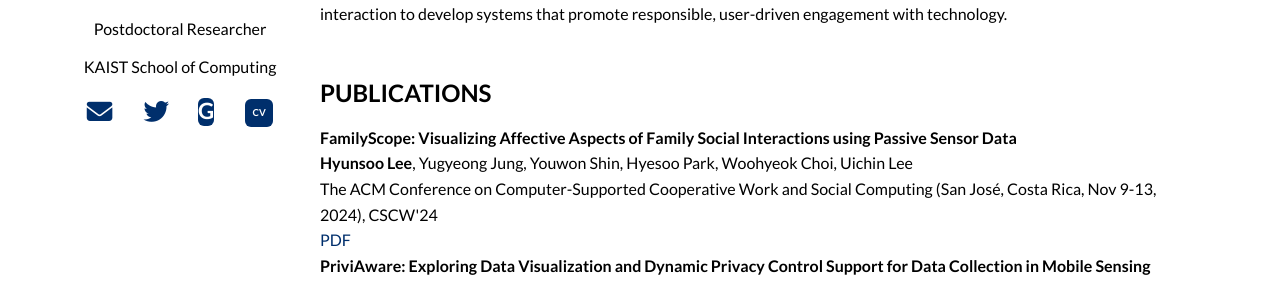
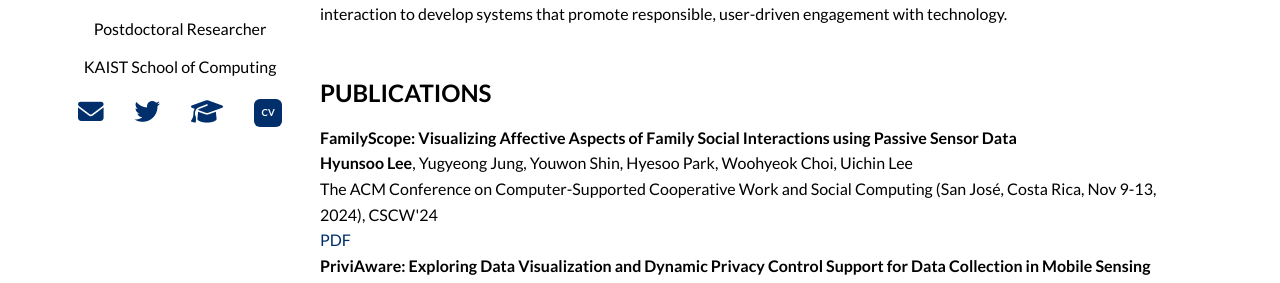
Before and after one commit to hslee90/hslee90.github.io, a Jekyll site: the page built from index.md, in a window 1280 px wide. Shown: the part 296-579 px from the top of the page. Built offline with Jekyll 4.4.1, drawn with Linux system fonts in a browser that asks for light colours; nearby versions of some CDN libraries.

Commit message:
Update index.md

```diff
--- a/index.md
+++ b/index.md
@@ -20,7 +20,8 @@ title: "Hyunsoo Lee"
     <div class="icon-links">
       <a href="mailto:hslee90@kaist.ac.kr"><i class="fa-solid fa-envelope"></i></a>
       <a href="https://twitter.com/hyunsoo820"><i class="fa-brands fa-twitter"></i></a>
-      <a href="https://scholar.google.com/citations?user=ctglUjoAAAAJ&hl=en" class="google-scholar" target="_blank" rel="noopener noreferrer">G</a>
+      <a href="https://scholar.google.com/citations?user=ctglUjoAAAAJ&hl=en" target="_blank" class="google-scholar-icon">
+      <i class="fa-solid fa-graduation-cap"></i> </a>
       <a href="/cv.pdf" target="_blank"><span class="cv-box">CV</span></a>
     </div>
   </div> <!-- .sidebar 닫기 -->
```
